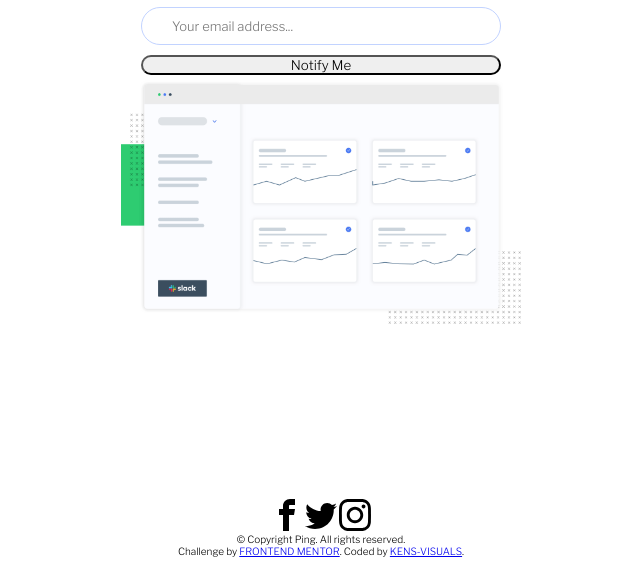
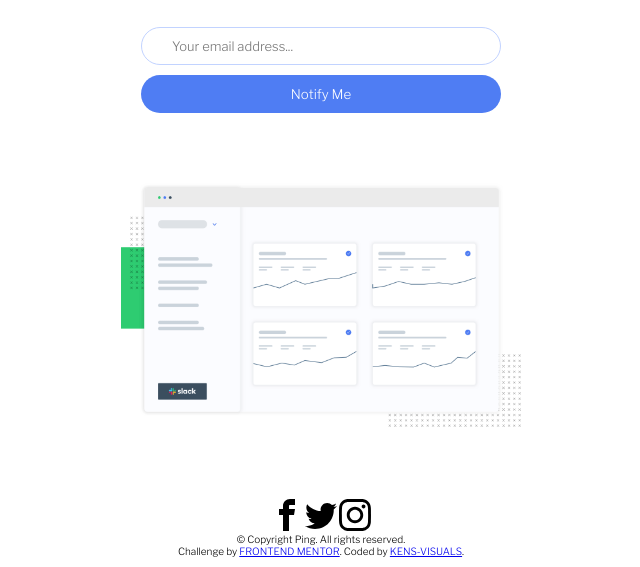
Before and after one commit to kens-visuals/ping-coming-soon-page, a website: page index.html in a window 1280 px wide. Shown: the part 233-800 px from the top of the page, without its empty margins (319-959 px from the left). Drawn offline with nearby package versions, Linux system fonts and the light colour scheme.

Commit message:
initial commit

```diff
--- a/scss/_components.scss
+++ b/scss/_components.scss
@@ -4,7 +4,7 @@
   flex-direction: column;
   text-align: center;
   min-height: 50vh;
-  margin: 3rem 0;
+  margin: 5rem 0;
 
   &__logo {
     width: 5.5rem;
@@ -38,7 +38,6 @@
 
     & > * {
       border-radius: 10rem;
-      margin-bottom: 0.5rem;
     }
   }
 
@@ -48,6 +47,8 @@
     border: 1px solid $color-primary--light;
     font-size: 1.3rem;
     padding: 1rem 3rem;
+    display: inline-block;
+    margin-bottom: 1rem;
   }
 
   &__error {
@@ -55,14 +56,16 @@
 
   &__button {
     width: 100%;
+    color: #fff;
+    background-color: $color-primary;
+    border: 1px solid transparent;
+    font-weight: 300;
+    padding: 1rem 3rem;
   }
 
   &__img {
-    // background-image: url(../images/illustration-dashboard.png);
-    // background-repeat: no-repeat;
-    // background-size: contain;
-    // padding: 40rem;
     width: 100%;
+    margin-top: 7rem;
   }
 
   &__icons {
```
Also changed, not shown: index.html (+0 -1 lines), css/style.css.
